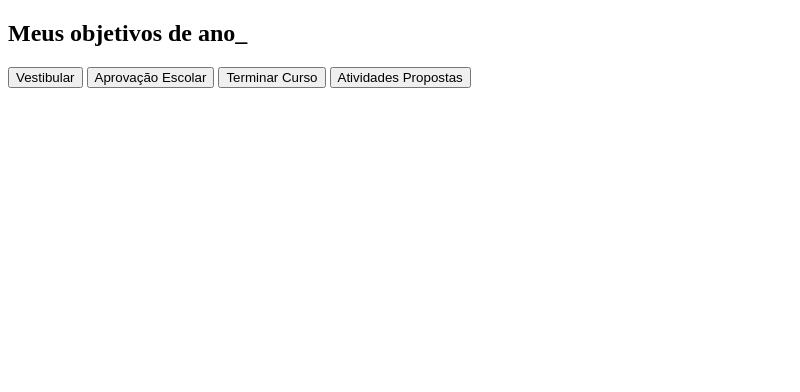
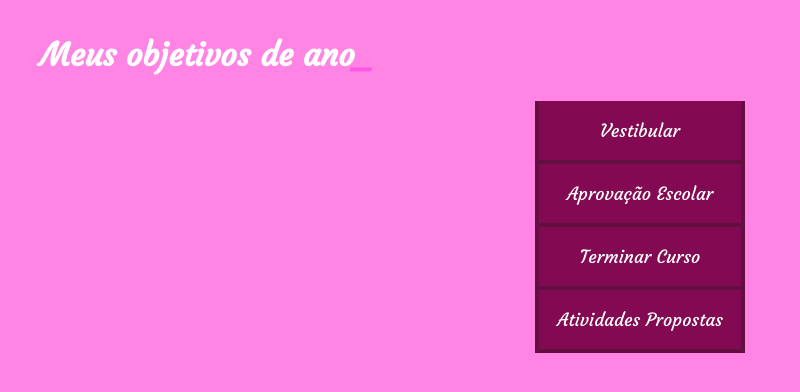
Before and after one commit to gabrielefilipak/Projeto-objetivos, a plain HTML site: page index.html in a window 1280 px wide. Shown: the whole page, without its empty margins (0-800 px from the left). Drawn offline with Linux system fonts and the light colour scheme.

Commit message:
Add files via upload

```diff
--- a/index.html
+++ b/index.html
@@ -8,7 +8,7 @@
 </head>
 <body>
     <section class="conteudo-principal">
-    <h2 class="titulo-principal">Meus objetivos de ano_</h2>
+    <h2 class="titulo-principal">Meus objetivos de ano<span>_</span></h2>
     <div class="botoes">
          <button class="botao">Vestibular</button>
          <button class="botao">Aprovação Escolar</button>
--- a/style.css
+++ b/style.css
@@ -0,0 +1,63 @@
+@import url('https://fonts.googleapis.com/css2?family=Courgette&display=swap');
+:root{
+
+    --cor-de-fundo:#FF84E4;
+    --rosa-escuro:#FF57E4;
+    --branco:#FFFFFF;
+    --botao-ativo:rgba(98, 16, 65, 1);
+    --botao-inativo:#830952;
+    --texto-fundo:rgba(255, 132, 206, 0.79);
+
+}
+
+
+body{
+    background-color: var(--cor-de-fundo);
+    color:var(--branco);
+    font-family:"Courgette",cursive;
+}
+
+
+.conteudo-principal{
+    display: flex;
+    flex-direction: column;
+    justify-content:center;
+    align-items:center;
+    max-width:1200px;
+    width:100%;
+    margin: 0 auto;
+
+}
+
+.titulo-principal{
+    text-align: left;
+    width:100%;
+    font-size:32px;
+
+}
+
+.titulo-principal span{
+    color:var(--rosa-escuro);
+
+}
+
+.botao{
+    font-family: "Courgette",cursive;
+    background-color: var(--botao-inativo);
+    color: var(--branco);
+    display:flex;
+    justify-content: center;
+    padding: 1em;
+    font-size: 18px;
+    align-items: center;
+    width:100%;
+    border-bottom:4px solid var(--botao-ativo);
+    border-left:4px solid var(--botao-ativo);
+    border-right:4px solid var(--botao-ativo);
+    border-top:none;
+
+}
+
+@media screen and (min-widht: 768px ) {
+
+}
```
